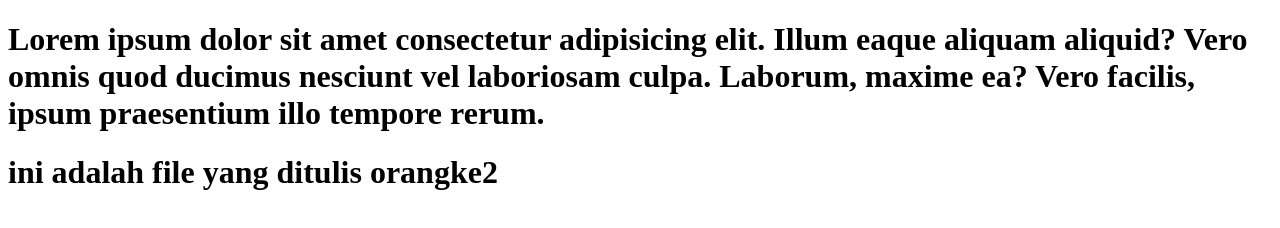
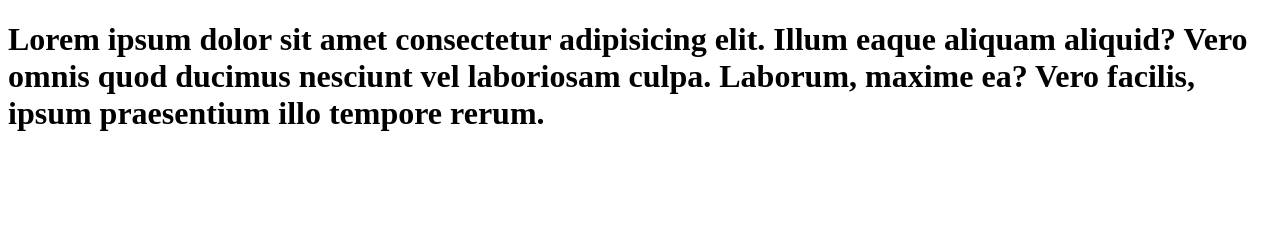
Before and after one commit to Quraisyiqbal23/phpproject, a plain HTML site: page index.html in a window 1280 px wide. Drawn offline with Linux system fonts and the light colour scheme.

Commit message:
Update index.html

```diff
--- a/index.html
+++ b/index.html
@@ -8,6 +8,6 @@
 </head>
 <body>
     <h1>Lorem ipsum dolor sit amet consectetur adipisicing elit. Illum eaque aliquam aliquid? Vero omnis quod ducimus nesciunt vel laboriosam culpa. Laborum, maxime ea? Vero facilis, ipsum praesentium illo tempore rerum.</h1>
-    <h1>ini adalah file yang ditulis orangke2</h1>
+
 </body>
 </html>
```
